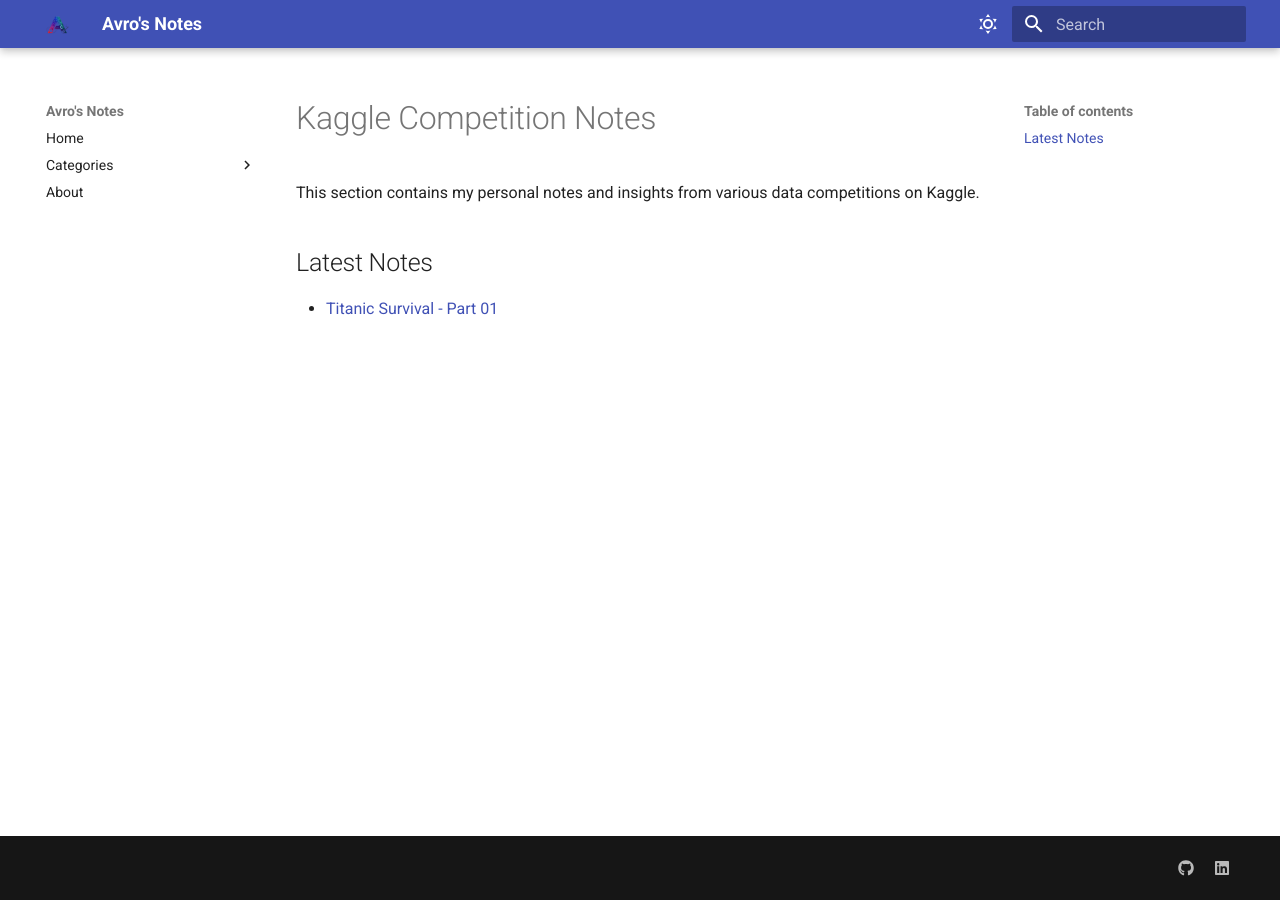
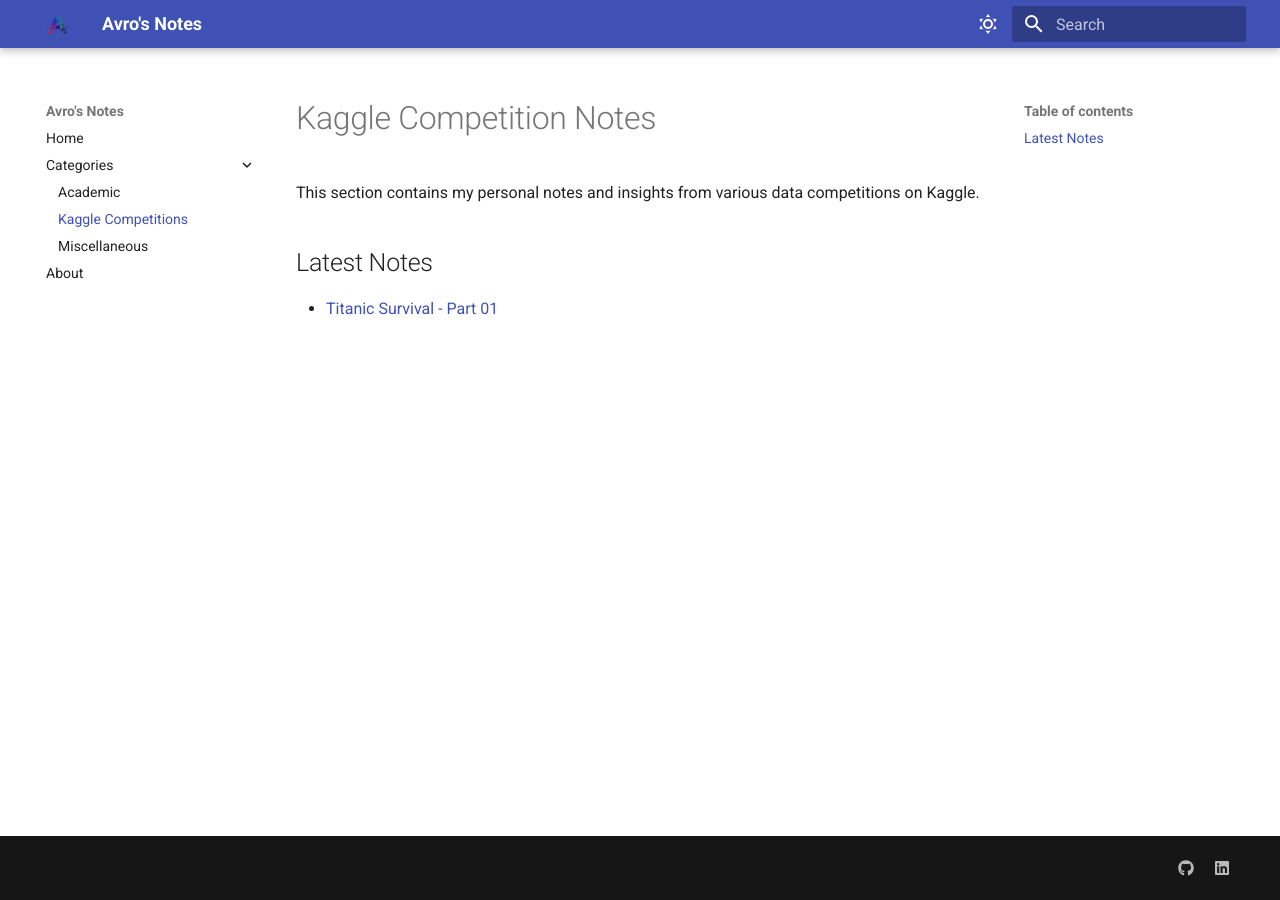
Before and after one commit to ItsTHEAvro/notes, an MkDocs documentation site: the page built from docs/kaggle/index.md, in a window 1280 px wide. Built offline with MkDocs 1.6.1 and Material for MkDocs 9.7.7, drawn with Linux system fonts in a browser that asks for light colours.

Commit message:
Add Kaggle Competitions to navigation structure

```diff
--- a/mkdocs.yml
+++ b/mkdocs.yml
@@ -74,5 +74,6 @@
   - Home: index.md
   - Categories:
     - Academic: academic/index.md
+    - Kaggle Competitions: kaggle/index.md
     - Miscellaneous: misc/index.md
   - About: about.md
```
